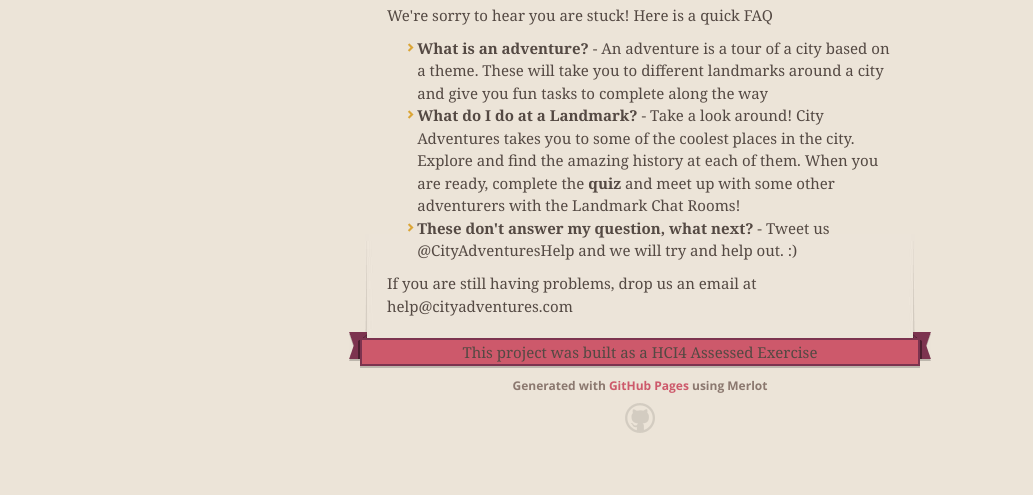
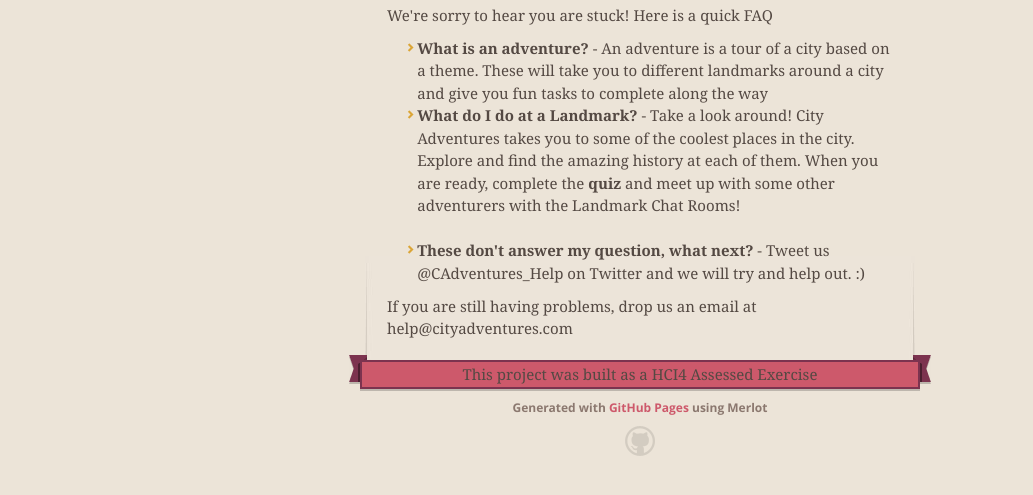
Before and after one commit to allyjweir/city-adventure, a plain HTML site: page help.html in a window 1280 px wide. Shown: the part 191-686 px from the top of the page, without its empty margins (0-1033 px from the left). Drawn offline with nearby package versions, Linux system fonts and the light colour scheme.

Commit message:
changed twitter handle

```diff
--- a/help.html
+++ b/help.html
@@ -48,7 +48,8 @@
 	<ul>
 		<li><strong>What is an adventure?</strong> - An adventure is a tour of a city based on a theme. These will take you to different landmarks around a city and give you fun tasks to complete along the way</li>
 		<li><strong>What do I do at a Landmark?</strong> - Take a look around! City Adventures takes you to some of the coolest places in the city. Explore and find the amazing history at each of them. When you are ready, complete the <strong>quiz</strong> and meet up with some other adventurers with the <i>Landmark Chat Rooms</i>!</li>
-		<li><strong>These don't answer my question, what next?</strong> - Tweet us @CityAdventuresHelp and we will try and help out. :) </li>
+		<br>
+		<li><strong>These don't answer my question, what next?</strong> - Tweet us @CAdventures_Help on Twitter and we will try and help out. :) </li>
 	</ul>
 
 	<p>If you are still having problems, drop us an email at help@cityadventures.com</p>
```
